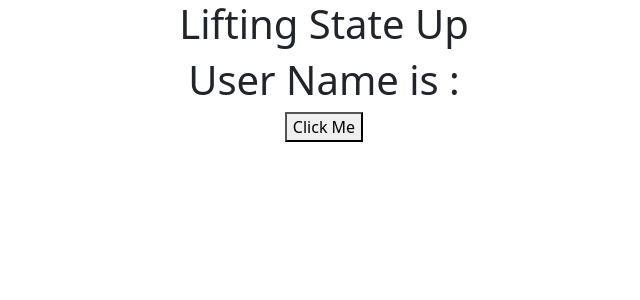
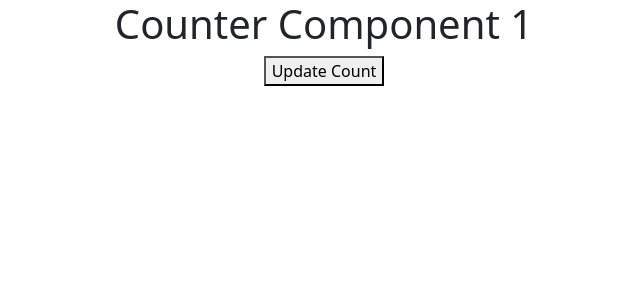
Before and after one commit to NayakVandana/React_js, a React (Create React App) app in the folder blog/: page / in a window 1280 px wide. Shown: the top 300 px of the page, without its empty margins (316-956 px from the left). Built offline with nearby package versions, Linux system fonts and the light colour scheme.

Commit message:
Pure component class component maj use thai and jya sudhi state update nai thase to redending stop kare state update thase toj re renderin karse

```diff
--- a/blog/src/App.js
+++ b/blog/src/App.js
@@ -1,17 +1,25 @@
+import './App.css';
 import React from 'react'
-import './App.css';
-import User from './User'
-function App() {
-  function getName(name)
+import Counter from './Counter'
+class  App extends React.Component {
+  constructor()
   {
-    alert(name)
+    super();
+    this.state={
+      count:1
+    }
   }
+ render()
+ {
   return (
     <div className="App">
-      <h1>Lifting State Up</h1>
-      <User getData={getName} />
+     <Counter count={this.state.count} />
+      <button
+      onClick={()=>{this.setState({count:this.state.count+1})}}
+      >Update Count</button>
     </div>
   );
+ }
 }
 
 export default App;
--- /dev/null
+++ b/blog/src/Counter.js
@@ -0,0 +1,14 @@
+import React from 'react'
+class Counter extends React.PureComponent{
+    render()
+    {
+        console.warn("counter re-render")
+        return(
+            <div>
+                <h1>Counter Component {this.props.count}</h1>
+            </div>
+        )
+    }
+}
+
+export default Counter
```
